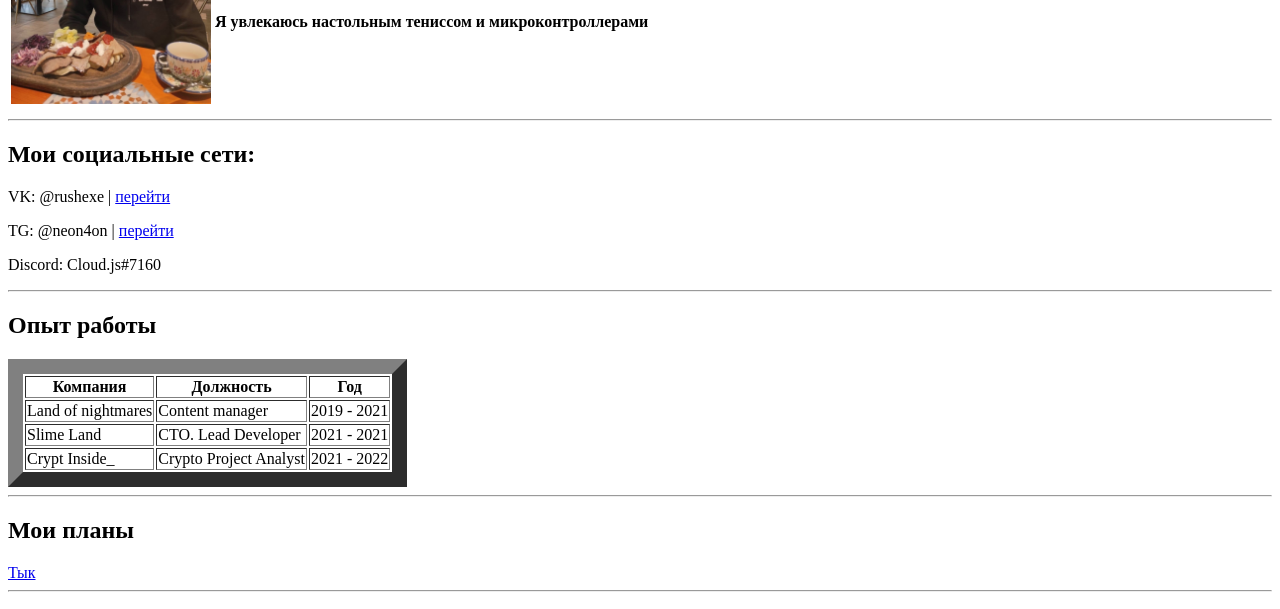
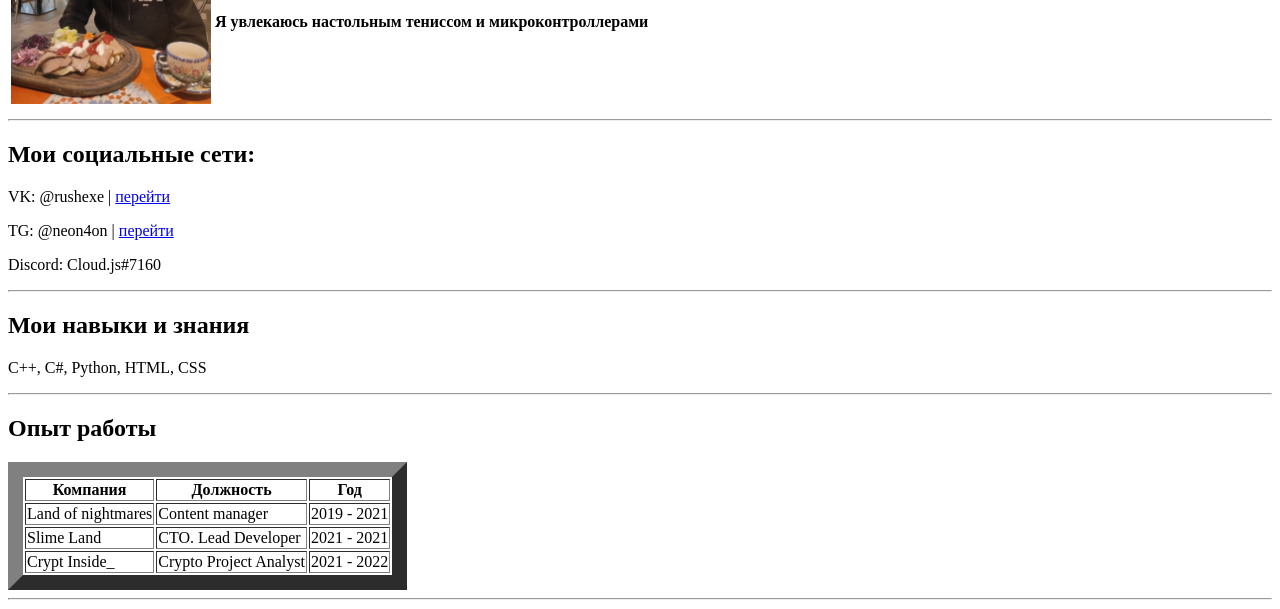
Before and after one commit to neon4on/CV, a plain HTML site: page index.html in a window 1280 px wide. Shown: the part 174-783 px from the top of the page. Drawn offline with Linux system fonts and the light colour scheme.

Commit message:
Add files via upload

```diff
--- a/index.html
+++ b/index.html
@@ -30,6 +30,10 @@
 
     <hr>
 
+    <h2>Мои навыки и знания</h2>
+    <p>C++, C#, Python, HTML, CSS</p>
+
+    <hr>
     <h2>Опыт работы</h2>
 
     <table border = "15">
```
